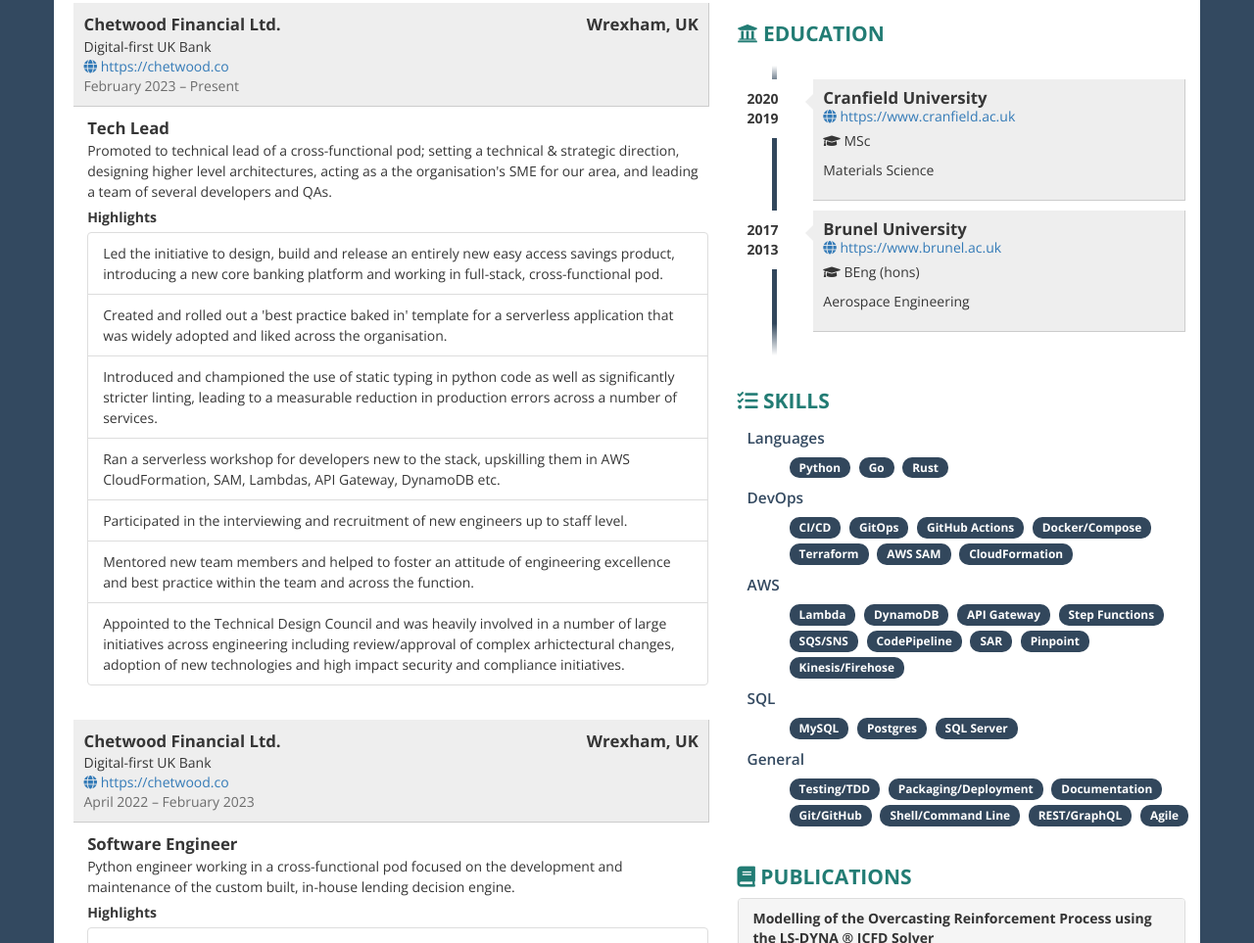
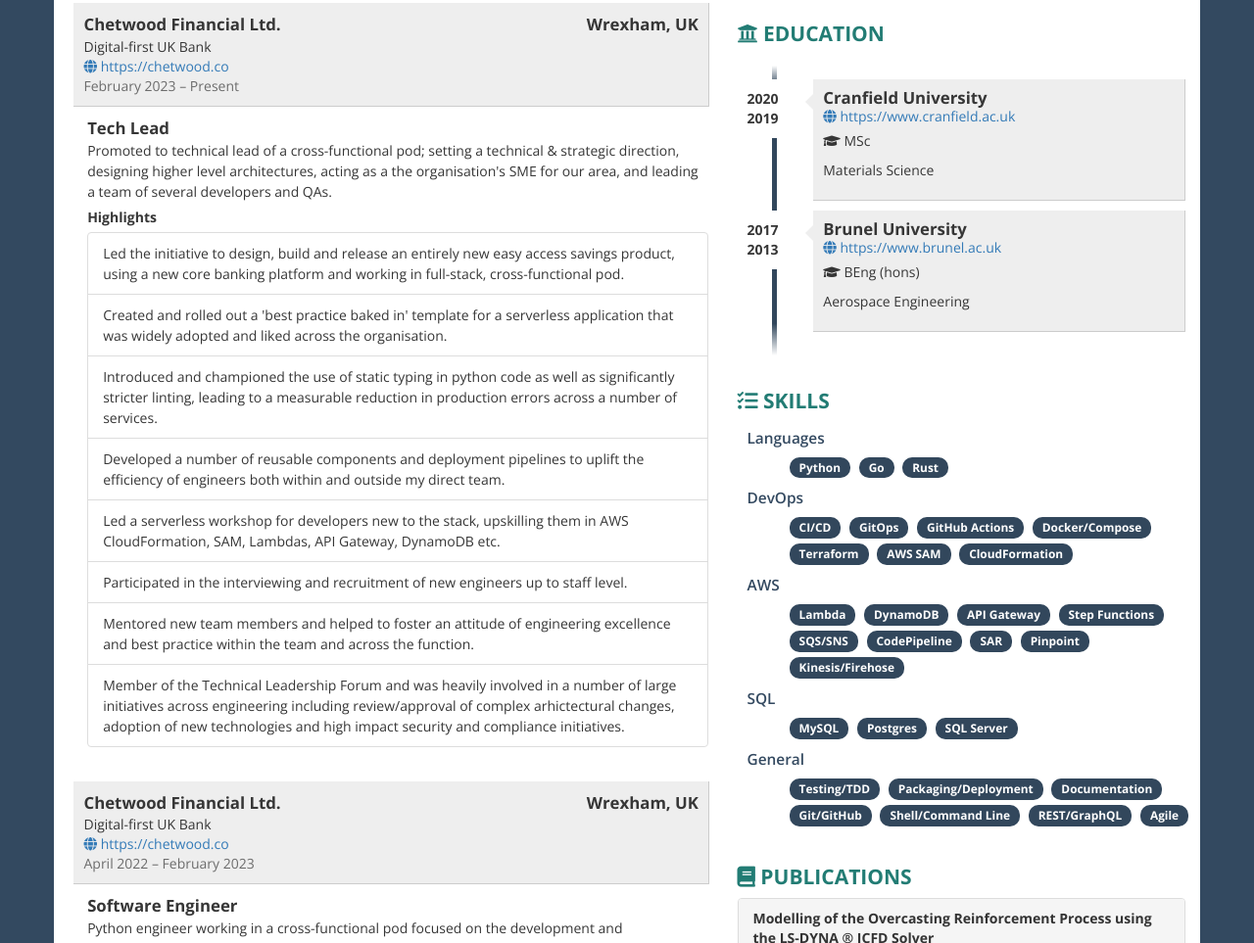
Before and after one commit to FollowTheProcess/cv, a plain HTML site: page index.html in a window 1280 px wide. Shown: the part 527-1490 px from the top of the page at 98% size. Drawn offline with nearby package versions, Linux system fonts and the light colour scheme.

Commit message:
deploy: bdd02afc8a4b4bfc909ac42d27d2427371282474

```diff
--- a/index.html
+++ b/index.html
@@ -434,13 +434,14 @@
                       Promoted to technical lead of a cross-functional pod; setting a technical & strategic direction, designing higher level architectures, acting as a the organisation's SME for our area, and leading a team of several developers and QAs.
                       <div class="highlights">Highlights</div>
                       <ul class="list-group">
-                        <li class="list-group-item">Led the initiative to design, build and release an entirely new easy access savings product, introducing a new core banking platform and working in full-stack, cross-functional pod.</li>
+                        <li class="list-group-item">Led the initiative to design, build and release an entirely new easy access savings product, using a new core banking platform and working in full-stack, cross-functional pod.</li>
                         <li class="list-group-item">Created and rolled out a 'best practice baked in' template for a serverless application that was widely adopted and liked across the organisation.</li>
                         <li class="list-group-item">Introduced and championed the use of static typing in python code as well as significantly stricter linting, leading to a measurable reduction in production errors across a number of services.</li>
-                        <li class="list-group-item">Ran a serverless workshop for developers new to the stack, upskilling them in AWS CloudFormation, SAM, Lambdas, API Gateway, DynamoDB etc.</li>
+                        <li class="list-group-item">Developed a number of reusable components and deployment pipelines to uplift the efficiency of engineers both within and outside my direct team.</li>
+                        <li class="list-group-item">Led a serverless workshop for developers new to the stack, upskilling them in AWS CloudFormation, SAM, Lambdas, API Gateway, DynamoDB etc.</li>
                         <li class="list-group-item">Participated in the interviewing and recruitment of new engineers up to staff level.</li>
                         <li class="list-group-item">Mentored new team members and helped to foster an attitude of engineering excellence and best practice within the team and across the function.</li>
-                        <li class="list-group-item">Appointed to the Technical Design Council and was heavily involved in a number of large initiatives across engineering including review/approval of complex arhictectural changes, adoption of new technologies and high impact security and compliance initiatives.</li>
+                        <li class="list-group-item">Member of the Technical Leadership Forum and was heavily involved in a number of large initiatives across engineering including review/approval of complex arhictectural changes, adoption of new technologies and high impact security and compliance initiatives.</li>
                       </ul>
                     </div>
                   </div>
```
